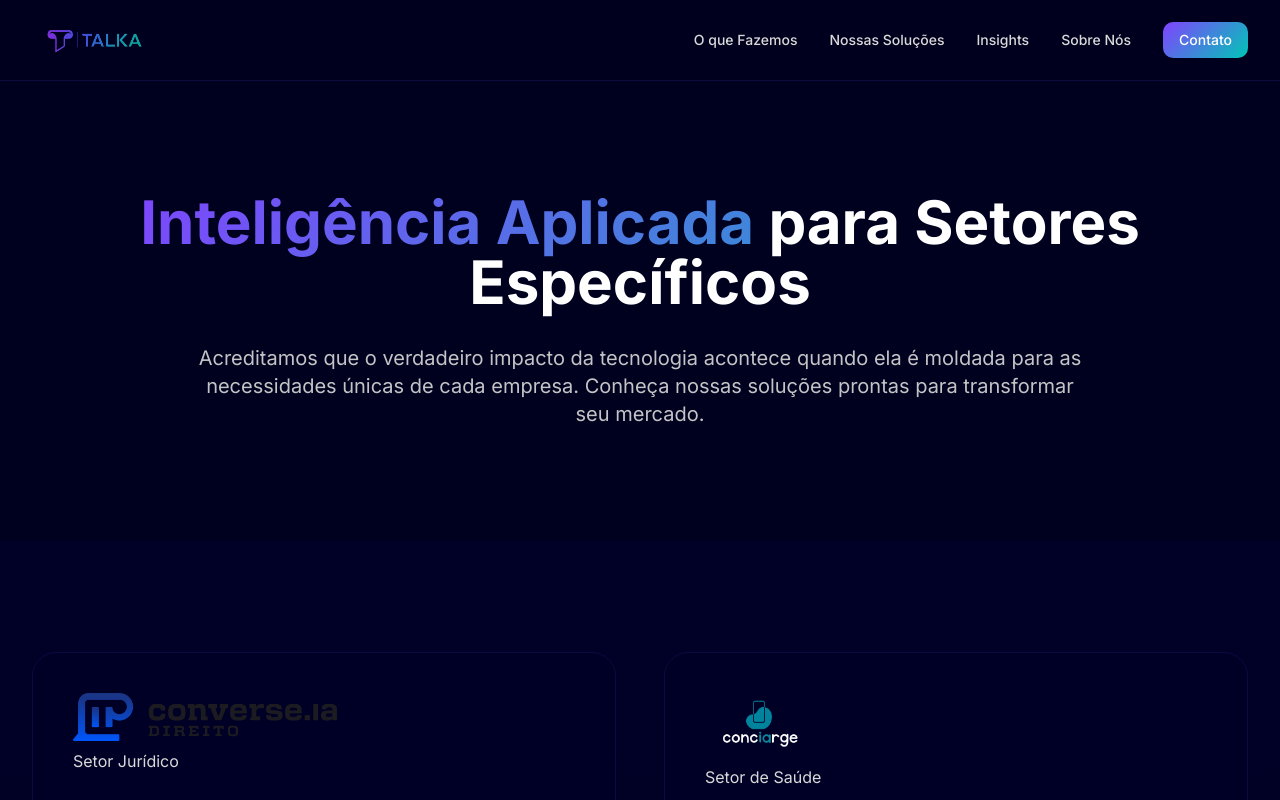
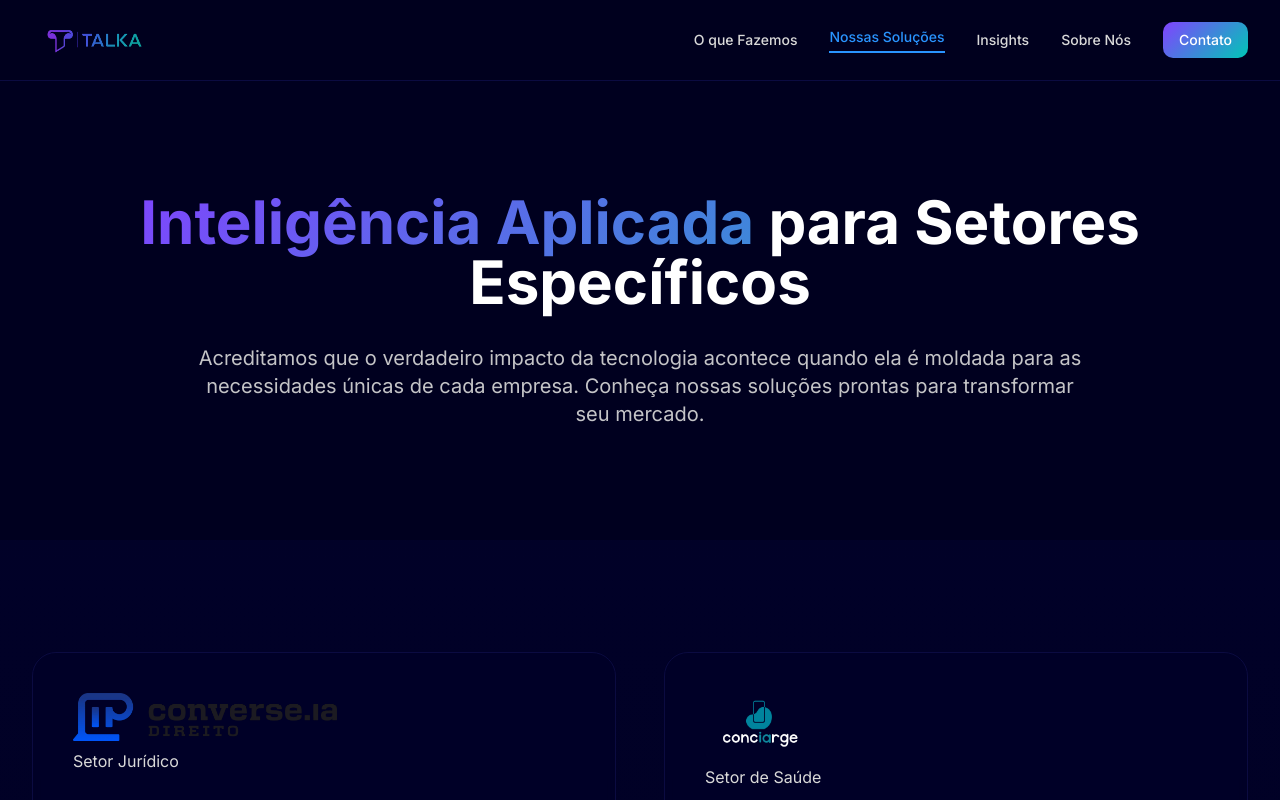
Before and after one commit to Victor-talka/site_talka, a React (Vite) app: page /solucoes in a window 1280 px wide. Shown: the top 800 px of the page. Built offline with nearby package versions, Linux system fonts and the light colour scheme.

Commit message:
solucoes

```diff
--- a/src/components/Navigation.tsx
+++ b/src/components/Navigation.tsx
@@ -9,7 +9,7 @@ const Navigation = () => {
 
   const navItems = [
     { name: "O que Fazemos", path: "/o-que-fazemos" },
-    { name: "Nossas Soluções", path: "/solucos" },
+    { name: "Nossas Soluções", path: "/solucoes" },
     { name: "Insights", path: "/insights" },
     { name: "Sobre Nós", path: "/sobre" },
   ];
```
